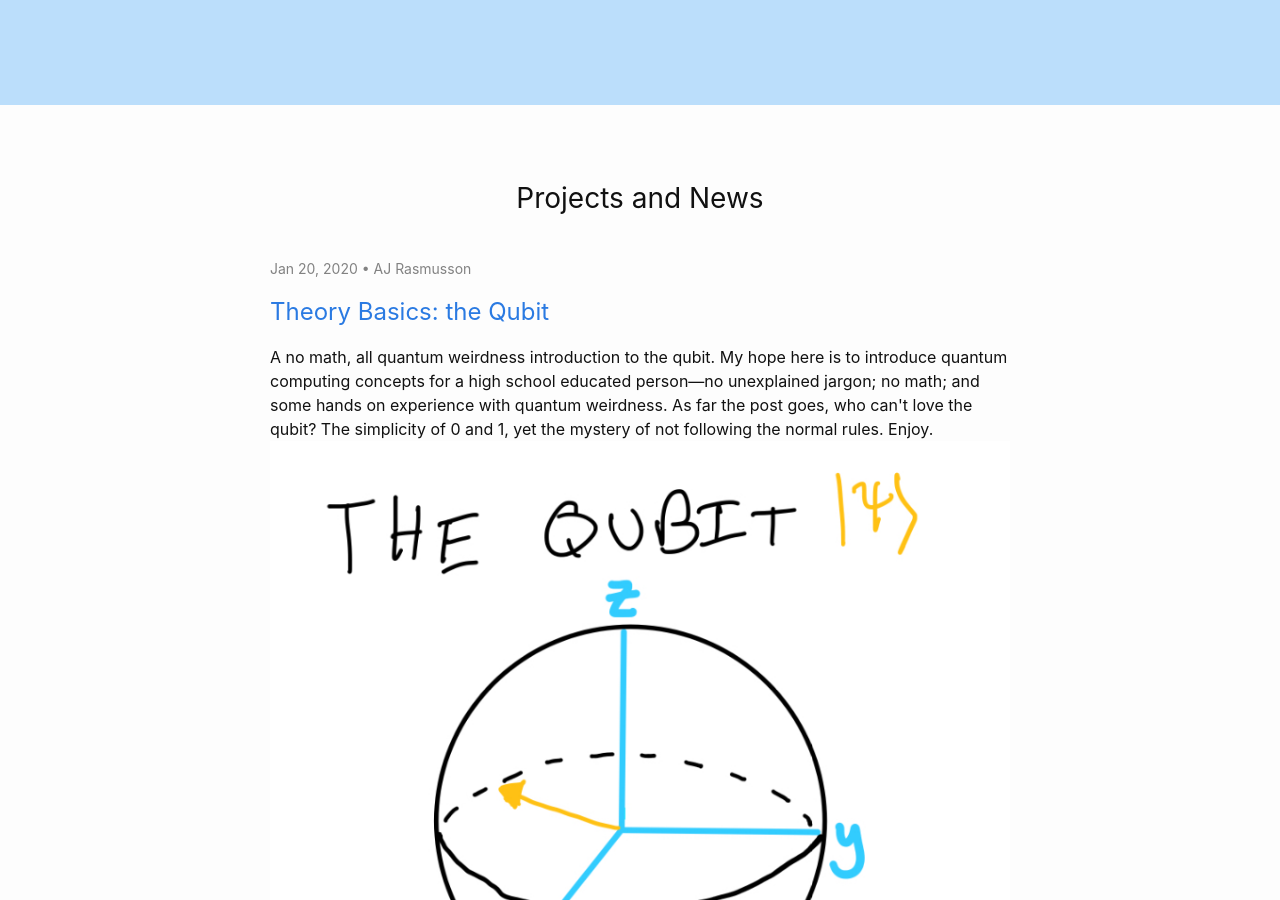
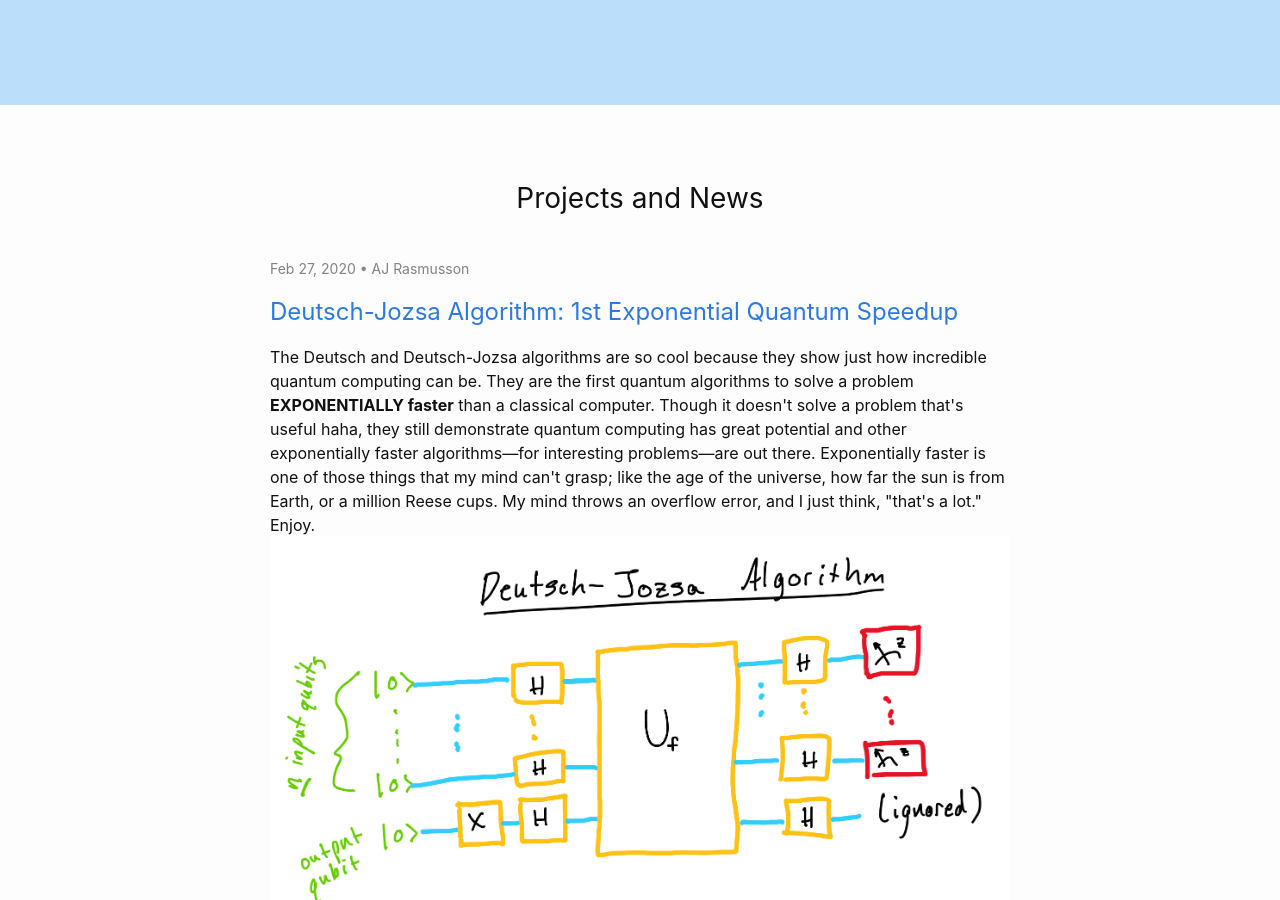
Before and after one commit to Applied-Quantum-Computing/Applied-Quantum-Computing.github.io, a Jekyll site: the page built from index.markdown, in a window 1280 px wide and 900 px high, scrolled down 339 px. Built offline with Jekyll 4.4.1, drawn with Linux system fonts in a browser that asks for light colours; our own code applies the rules of GitHub Pages for plain Markdown files; part of the change alters nothing that is shown.

Commit message:
new post!

````diff
--- /dev/null
+++ b/_posts/2020-02-27-Deutsch-Jozsa Algorithm.md
@@ -0,0 +1,457 @@
+---
+layout: post
+published: true
+title: "Deutsch-Jozsa Algorithm: 1st Exponential Quantum Speedup"
+author: AJ Rasmusson
+date: 2020-02-27
+mathjax: true
+front-image: "assets/images/Deutsch-Jozsa_algo.png"
+source-code: "https://github.com/ajrazander/algorithms/blob/master/Deutsch-Jozsa.ipynb"
+commentary: |
+    The Deutsch and Deutsch-Jozsa algorithms are so cool because they show just how incredible quantum computing can be. They are the first quantum algorithms to solve a problem <strong>EXPONENTIALLY faster</strong> than a classical computer. Though it doesn't solve a problem that's useful haha, they still demonstrate quantum computing has great potential and other exponentially faster algorithms—for interesting problems—are out there. Exponentially faster is one of those things that my mind can't grasp; like the age of the universe, how far the sun is from Earth, or a million Reese cups. My mind throws an overflow error, and I just think, "that's a lot." Enjoy.
+tags: [deutsch, deutsch-jozsa, exponential-speedup, algorithm]
+---
+
+# Deutsch-Jozsa Algorithm
+
+Deutsch's algorithm, which was later generalized to the Deutsch-Josza algorithm, was the first quantum algorithm with an exponential speed-up compared to any classical algorithm. Though the problem itself hasn't found any usefulness, it also showed that a quantum computer can answer a question <strong>WAY faster</strong> than any normal computer and with 100% probability of getting the right answer (excluding noise). It also inspired Simon's algorithm which in turn inspired Shor's algorithm.
+
+#### Prerequisites:
+* [Theory Basics: the Qubit](https://appliedqc.org/2020/01/20/Theory-Basics-The-Qubit.html)
+* Familiar with superposition
+* Familiar with X, and CNOT gates
+* Familiar with binary
+
+
+```python
+# This may take a few seconds
+import numpy as np
+import pandas as pd
+from qiskit import *
+```
+
+## Deutsch's Problem
+We'll first start with Deutsch's original algorithm. The problem it answered goes like this. Given an unknown binary function $f(x)$ (aka black box or oracle) that maps one bit to another bit, $f(x):\{0,1\} \rightarrow\{0,1\}$, determine if $f(x)$ is constant or balanced. A constant function means $f(0)=f(1)$ while a balanced function means $f(0)\neq f(1)$ (since we're only considering binary input and output). For one input qubit and one output qubit, there are only four unique binary functions. Let's name them $f_0,f_1,f_2, \text{and} f_3$ and tabulate their possible outputs.
+
+$$
+\begin{array}{c|c|c}
+  & x=0 & x=1 \\\hline
+  f_0(x)= & 0 & 0 \\\hline
+  f_1(x)= & 0 & 1 \\\hline
+  f_2(x)= & 1 & 0 \\\hline
+  f_3(x)= & 1 & 1 \\
+\end{array}
+$$
+
+From this table, we see $f_0$ and $f_3$ are constant functions while $f_1$ and $f_2$ are balanced functions. Now, let's say a friend randomly picks one of these functions but hides its identity from us calling it simply $f(x)$. Our friend implements the randomly chosen $f(x)$ as a unitary (probability conserving) operation $U_f$ that spans the input (q_0) and output (q_1) qubits like so...
+
+
+```python
+circuit = QuantumCircuit(2,1)
+circuit.append(qiskit.circuit.Gate(name='U_f', num_qubits=2, params=[]), [0,1])
+circuit.draw()
+```
+
+
+
+
+<pre style="word-wrap: normal;white-space: pre;background: #fff0;line-height: 1.1;font-family: &quot;Courier New&quot;,Courier,monospace">        ┌──────┐
+q_0: |0>┤0     ├
+        │  U_f │
+q_1: |0>┤1     ├
+        └──────┘
+ c_0: 0 ════════
+                </pre>
+
+
+
+How do we determine the behavior of $f(x)$? If you have a quantum computer, we use Deutsch's algorithm of course!
+
+## Deutsch's Algorithm
+The classical approach would be to try a lot of inputs and wait until we measure different outputs or until we've tried more than half of all possible inputs. In the worse case scenario, we'd need to try half of all possible input states then one more to break the tie between balanced or constant.
+
+The quantum approach (1) makes a superposition of all possible inputs, (2) applies $f(x)$ through the $U_f$ operation to all possible inputs, and (3) interferes the possibilities such that a 0 measured on the input qubit (q_0) means $f(x)$ is constant and 1 means $f(x)$ is balanced.
+
+Let's do it!
+
+To makes a superposition of all possible inputs, we apply a Hadamard (H) to the input qubit (q_0). To get the right interference later on, the output qubit (q_1) needs to be a 1 before the H gate, so it will get gates X then H. We apply the mystery function $f(x)$ as a unitary operation $U_f$ on the qubits. To complete the interference, every qubit gets an H after $U_f$. Then we measure the input qubits. Ironically, to answer information about the function, we don't need to measure it's output! Our circuit will look something like this..
+![png](Deutsch_algo.png)
+
+On Qiskit, we get this, but add barriers around $U_f$ to help us remember where $U_f$ is when we do examples later on.
+
+
+```python
+circuit = QuantumCircuit(2,1)
+circuit.x(1)
+circuit.h([0,1])
+circuit.barrier()
+circuit.append(qiskit.circuit.Gate(name='U_f', num_qubits=2, params=[]), [0,1])
+circuit.barrier()
+circuit.h([0,1])
+circuit.measure([0],[0])
+
+# Visualize the constructed circuit
+circuit.draw()
+```
+
+
+
+
+<pre style="word-wrap: normal;white-space: pre;background: #fff0;line-height: 1.1;font-family: &quot;Courier New&quot;,Courier,monospace">        ┌───┐      ░ ┌──────┐ ░ ┌───┐┌─┐
+q_0: |0>┤ H ├──────░─┤0     ├─░─┤ H ├┤M├
+        ├───┤┌───┐ ░ │  U_f │ ░ ├───┤└╥┘
+q_1: |0>┤ X ├┤ H ├─░─┤1     ├─░─┤ H ├─╫─
+        └───┘└───┘ ░ └──────┘ ░ └───┘ ║
+ c_0: 0 ══════════════════════════════╩═
+                                        </pre>
+
+
+
+### Examples of $U_f$: $U_{f_0}$
+For sake of experimenting, let's pick some $U_f$s and see if the algorithm works! The simplest $U_f$ is nothing. This would correspond to a constant function; no matter what state we make q_0 (the input qubit), q_1 (the output qubit) will always be 0. Remember, for a constant function q_0 should always be in the 0 state.
+
+
+```python
+# Constant U_f. Deutsch's algorithm should give a 0 on q_0
+circuit = QuantumCircuit(2,1)
+circuit.x(1)
+circuit.h([0,1])
+circuit.barrier()
+circuit.barrier()
+circuit.h([0,1])
+circuit.measure([0], [0])
+
+circuit.draw()
+```
+
+
+
+
+<pre style="word-wrap: normal;white-space: pre;background: #fff0;line-height: 1.1;font-family: &quot;Courier New&quot;,Courier,monospace">        ┌───┐      ░  ░ ┌───┐┌─┐
+q_0: |0>┤ H ├──────░──░─┤ H ├┤M├
+        ├───┤┌───┐ ░  ░ ├───┤└╥┘
+q_1: |0>┤ X ├┤ H ├─░──░─┤ H ├─╫─
+        └───┘└───┘ ░  ░ └───┘ ║
+ c_0: 0 ══════════════════════╩═
+                                </pre>
+
+
+
+
+```python
+# Execute quantum circuit and view results
+backend_sim = BasicAer.get_backend('qasm_simulator')
+sim_shots = 10000
+
+result = execute(circuit, backend_sim, shots=sim_shots).result()
+counts = result.get_counts(circuit)
+visualization.plot_histogram(counts)
+```
+
+
+
+
+![png](/assets/images/output_8_0.png)
+
+
+
+Ta-da! The histogram shows 0 with 100% probability! For one qubit input and one qubit output, there are four unique $U_f$s . Let's run through the other three!
+
+### Examples of $U_f$: $U_{f_1}$
+
+
+```python
+# Balanced U_f. Deutsch's algorithm should give a 1 on q_0
+circuit = QuantumCircuit(2,1)
+circuit.x(1)
+circuit.h([0,1])
+circuit.barrier()
+circuit.cx(0,1)
+circuit.barrier()
+circuit.h([0,1])
+circuit.measure([0], [0])
+
+circuit.draw()
+```
+
+
+
+
+<pre style="word-wrap: normal;white-space: pre;background: #fff0;line-height: 1.1;font-family: &quot;Courier New&quot;,Courier,monospace">        ┌───┐      ░       ░ ┌───┐┌─┐
+q_0: |0>┤ H ├──────░───■───░─┤ H ├┤M├
+        ├───┤┌───┐ ░ ┌─┴─┐ ░ ├───┤└╥┘
+q_1: |0>┤ X ├┤ H ├─░─┤ X ├─░─┤ H ├─╫─
+        └───┘└───┘ ░ └───┘ ░ └───┘ ║
+ c_0: 0 ═══════════════════════════╩═
+                                     </pre>
+
+
+
+
+```python
+# Execute quantum circuit and view results
+result = execute(circuit, backend_sim, shots=sim_shots).result()
+counts = result.get_counts(circuit)
+visualization.plot_histogram(counts)
+```
+
+
+
+
+![png](/assets/images/output_11_0.png)
+
+
+
+### Examples of $U_f$: $U_{f_2}$
+
+
+```python
+# Balanced U_f. Deutsch's algorithm should give a 1 on q_0
+circuit = QuantumCircuit(2,1)
+circuit.x(1)
+circuit.h([0,1])
+circuit.barrier()
+circuit.x(1)
+circuit.cx(0,1)
+circuit.barrier()
+circuit.h([0,1])
+circuit.measure([0], [0])
+
+circuit.draw()
+```
+
+
+
+
+<pre style="word-wrap: normal;white-space: pre;background: #fff0;line-height: 1.1;font-family: &quot;Courier New&quot;,Courier,monospace">        ┌───┐      ░            ░ ┌───┐┌─┐
+q_0: |0>┤ H ├──────░────────■───░─┤ H ├┤M├
+        ├───┤┌───┐ ░ ┌───┐┌─┴─┐ ░ ├───┤└╥┘
+q_1: |0>┤ X ├┤ H ├─░─┤ X ├┤ X ├─░─┤ H ├─╫─
+        └───┘└───┘ ░ └───┘└───┘ ░ └───┘ ║
+ c_0: 0 ════════════════════════════════╩═
+                                          </pre>
+
+
+
+
+```python
+# Execute quantum circuit and view results
+result = execute(circuit, backend_sim, shots=sim_shots).result()
+counts = result.get_counts(circuit)
+visualization.plot_histogram(counts)
+```
+
+
+
+
+![png](/assets/images/output_14_0.png)
+
+
+
+### Examples of $U_f$: $U_{f_3}$
+
+
+```python
+# Constant U_f. Deutsch's algorithm should give a 0 on q_0
+circuit = QuantumCircuit(2,1)
+circuit.x(1)
+circuit.h([0,1])
+circuit.barrier()
+circuit.x(1)
+circuit.barrier()
+circuit.h([0,1])
+circuit.measure([0], [0])
+
+circuit.draw()
+```
+
+
+
+
+<pre style="word-wrap: normal;white-space: pre;background: #fff0;line-height: 1.1;font-family: &quot;Courier New&quot;,Courier,monospace">        ┌───┐      ░       ░ ┌───┐┌─┐
+q_0: |0>┤ H ├──────░───────░─┤ H ├┤M├
+        ├───┤┌───┐ ░ ┌───┐ ░ ├───┤└╥┘
+q_1: |0>┤ X ├┤ H ├─░─┤ X ├─░─┤ H ├─╫─
+        └───┘└───┘ ░ └───┘ ░ └───┘ ║
+ c_0: 0 ═══════════════════════════╩═
+                                     </pre>
+
+
+
+
+```python
+# Execute quantum circuit and view results
+result = execute(circuit, backend_sim, shots=sim_shots).result()
+counts = result.get_counts(circuit)
+visualization.plot_histogram(counts)
+```
+
+
+
+
+![png](/assets/images/output_17_0.png)
+
+
+
+### Examples of $U_f$: $U_{f_1}$ on a real quantum computer
+Of course, we should also runs these on a <strong>real quantum computer</strong>. I'll pick $U_{f_1}$ which is a balanced function. You will need to have an [IBM Q Experience account](https://quantum-computing.ibm.com) to do this.
+
+
+```python
+# Filter backends to find the least busy 5 qubit quantum computer and check current "pending_jobs"
+from qiskit.providers.ibmq import least_busy
+
+IBMQ.load_account() # Load account from disk
+provider = IBMQ.get_provider(hub='ibm-q')
+smaller_qcs = provider.backends(filters=lambda x: x.configuration().n_qubits == 5 and not x.configuration().simulator)
+backend_real = least_busy(smaller_qcs)
+max_real_shots = 8192
+
+# Check status and "pending_jobs" to see how long it might take to run
+backend_real.status()
+```
+
+
+
+
+    BackendStatus(backend_name='ibmq_burlington', backend_version='1.1.4', operational=True, pending_jobs=7, status_msg='active')
+
+
+
+
+```python
+circuit = QuantumCircuit(2,1)
+circuit.x(1)
+circuit.h([0,1])
+circuit.barrier()
+circuit.cx(0,1)
+circuit.barrier()
+circuit.h([0,1])
+circuit.measure([0], [0])
+
+# Visualize circuit
+circuit.draw()
+```
+
+
+
+
+<pre style="word-wrap: normal;white-space: pre;background: #fff0;line-height: 1.1;font-family: &quot;Courier New&quot;,Courier,monospace">        ┌───┐      ░       ░ ┌───┐┌─┐
+q_0: |0>┤ H ├──────░───■───░─┤ H ├┤M├
+        ├───┤┌───┐ ░ ┌─┴─┐ ░ ├───┤└╥┘
+q_1: |0>┤ X ├┤ H ├─░─┤ X ├─░─┤ H ├─╫─
+        └───┘└───┘ ░ └───┘ ░ └───┘ ║
+ c_0: 0 ═══════════════════════════╩═
+                                     </pre>
+
+
+
+
+```python
+# Execute quantum circuit and view results on a real quantum computer. max shots = 8192.
+result = execute(circuit, backend_real, shots=max_real_shots).result()
+counts = result.get_counts(circuit)
+visualization.plot_histogram(counts)
+```
+
+
+
+
+![png](/assets/images/output_21_0.png)
+
+
+
+Deutsch's algorithm <strong>guarantees</strong> q_0 will be 1 at the output for a balanced $U_f$, but that's not what we just measured! There's ~30% of a 0 state. What happened?? Well, the quantum computer isn't perfectly quantum all the time: electrical noise in executing the gates, the temperature of the superconducting chips, vibrations, etc. etc. all work toward making these qubits no longer "quantum" and reduces it's efficiency at computing quantum algorithms.
+
+## Deutsch-Jozsa Problem (and algorithm)
+The extension from Deutsch to Deutsch-Jozsa is straight forward. We simply increase the number of input qubits from 1 to $n$ like this...
+![png](Deutsch-Jozsa_algo.png)
+The reset of the process is the same. Measuring the $n$ input qubits at the very end will give all 0's <strong>only</strong> for a constant function. If we measure <strong>any other</strong> state, we know $f(x)$ is a balanced function. Try and make you're own balanced or constant $U_f$ and see how it goes. Here's my attempt using a balanced function of just one CNOT gate. Remember, for a balanced function, the measured state of the input qubits should give a state OTHER than 0000.
+
+
+```python
+circuit = QuantumCircuit(5,4)
+circuit.x(4)
+circuit.h([0,1,2,3,4])
+circuit.barrier()
+circuit.cx(3,4)
+circuit.barrier()
+circuit.h([0,1,2,3,4])
+circuit.measure([0,1,2,3], [0,1,2,3])
+
+# Visualize circuit
+circuit.draw()
+```
+
+
+
+
+<pre style="word-wrap: normal;white-space: pre;background: #fff0;line-height: 1.1;font-family: &quot;Courier New&quot;,Courier,monospace">        ┌───┐      ░       ░ ┌───┐┌─┐
+q_0: |0>┤ H ├──────░───────░─┤ H ├┤M├─────────
+        ├───┤      ░       ░ ├───┤└╥┘┌─┐
+q_1: |0>┤ H ├──────░───────░─┤ H ├─╫─┤M├──────
+        ├───┤      ░       ░ ├───┤ ║ └╥┘┌─┐
+q_2: |0>┤ H ├──────░───────░─┤ H ├─╫──╫─┤M├───
+        ├───┤      ░       ░ ├───┤ ║  ║ └╥┘┌─┐
+q_3: |0>┤ H ├──────░───■───░─┤ H ├─╫──╫──╫─┤M├
+        ├───┤┌───┐ ░ ┌─┴─┐ ░ ├───┤ ║  ║  ║ └╥┘
+q_4: |0>┤ X ├┤ H ├─░─┤ X ├─░─┤ H ├─╫──╫──╫──╫─
+        └───┘└───┘ ░ └───┘ ░ └───┘ ║  ║  ║  ║
+ c_0: 0 ═══════════════════════════╩══╬══╬══╬═
+                                      ║  ║  ║
+ c_1: 0 ══════════════════════════════╩══╬══╬═
+                                         ║  ║
+ c_2: 0 ═════════════════════════════════╩══╬═
+                                            ║
+ c_3: 0 ════════════════════════════════════╩═
+                                              </pre>
+
+
+
+### Deutch-Jozsa simulated quantum computer
+
+
+```python
+# Execute quantum circuit and view results
+result = execute(circuit, backend_sim, shots=sim_shots).result()
+counts = result.get_counts(circuit)
+visualization.plot_histogram(counts)
+```
+
+
+
+
+![png](/assets/images/output_26_0.png)
+
+
+
+### Deutsh-Jozsa real quantum computer
+
+
+```python
+result = execute(circuit, backend_real, shots=max_real_shots).result()
+counts = result.get_counts(circuit)
+visualization.plot_histogram(counts)
+```
+
+
+
+
+![png](/assets/images/output_28_0.png)
+
+
+
+## Quantum Speedup?
+Deutsch-Jozsa was the first quantum algorithm that showed exponentially faster computation than a classical computer. For $n$ input bits, a classical computer would need, in a worst case scenario, roughly $2^{n-1}+1$ runs while a quantum computer <strong>needs only 1</strong>! Let's tabulate this to get a little prospective. Let's assume one run for both classical and quantum computers takes 10 nanoseconds (ns).
+
+$$
+\begin{array}{c|c|c}
+  & \text{classical computation time} & \text{quantum computation time} \\\hline
+  n=1 & 2 \text{ ns}& 1 \text{ ns} \\\hline
+  n=10 & 513 \text{ ns}& 1  \text{ ns}\\\hline
+  n=50 & 6.5 \text{ days}& 1 \text{ ns}\\\hline
+  n=90 & 19.6 \gt \text{ billion years}& 1 \text{ ns}\\
+\end{array}
+$$
+
+For context, $19.6$ <strong>BILLION YEARS</strong> is longer than the universe has been around. THAT's what an exponential speedup means. THAT's why people are so hot on making quantum computers work. (Though to solve other problem's than the Deutsch Problem.)
````
Also changed, not shown: _posts/2020-01-20-Theory Basics The Qubit.md (+1 -1 lines), assets/images/dj_output_11_0.png (added), assets/images/dj_output_14_0.png (added), assets/images/dj_output_17_0.png (added), assets/images/dj_output_21_0.png (added), assets/images/dj_output_26_0.png (added), assets/images/dj_output_28_0.png (added), assets/images/dj_output_8_0.png (added), 11 other files.
